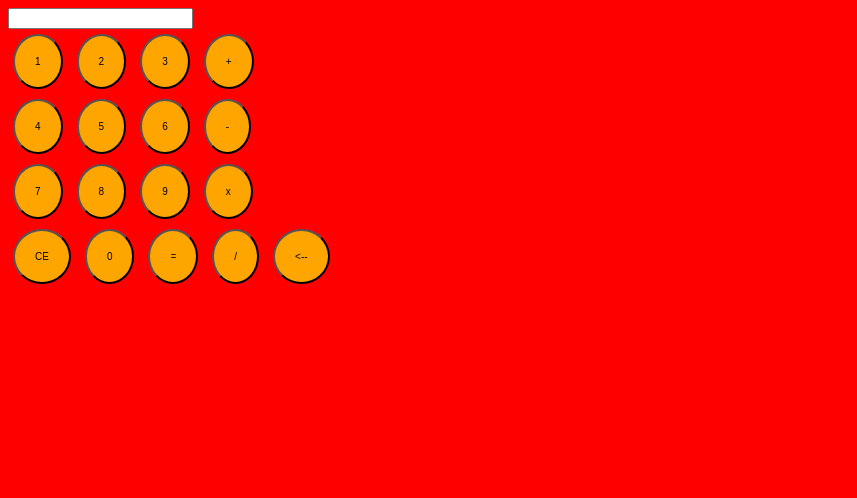
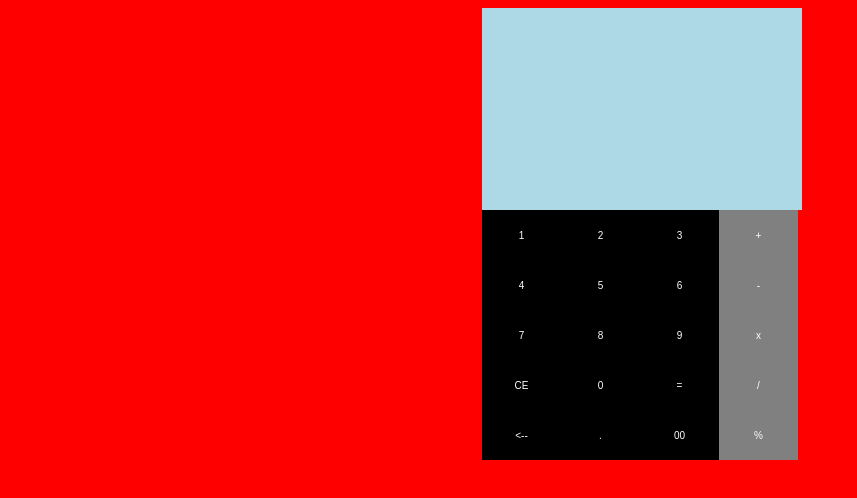
Before and after one commit to jenath/calculator, a plain HTML site: page index.html in a window 1280 px wide. Shown: the whole page, without its empty margins (0-857 px from the left). Drawn offline with Linux system fonts and the light colour scheme.

Commit message:
added style to calculator

```diff
--- a/index.html
+++ b/index.html
@@ -14,26 +14,31 @@
         <input type="button" value="1" onclick="field.value += '1'"/>
         <input type="button" value="2" onclick="field.value += '2'"/>
         <input type="button" value="3" onclick="field.value += '3'"/>
-        <input type="button" value="+" onclick="field.value += '+'"/>
+        <input id="right_side" type="button" value="+" onclick="field.value += '+'"/>
         <br/>
 
         <input type="button" value="4" onclick="field.value += '4'"/>
         <input type="button" value="5" onclick="field.value += '5'"/>
         <input type="button" value="6" onclick="field.value += '6'"/>
-        <input type="button" value="-" onclick="field.value += '-'"/>
+        <input id="right_side" type="button" value="-" onclick="field.value += '-'"/>
         <br/>
 
         <input type="button" value="7" onclick="field.value += '1'"/>
         <input type="button" value="8" onclick="field.value += '2'"/>
         <input type="button" value="9" onclick="field.value += '3'"/>
-        <input type="button" value="x" onclick="field.value += '*'"/>
+        <input id="right_side" type="button" type="button" value="x" onclick="field.value += '*'"/>
         <br/>
 
         <input type="button" value="CE" onclick="field.value = ''"/>
         <input type="button" value="0" onclick="field.value += '0'"/>
         <input type="button" value="=" onclick="field.value = eval(field.value)"/>
-        <input type="button" value="/" onclick="field.value += '/'"/>
+        <input id="right_side" type="button" type="button" value="/" onclick="field.value += '/'"/>
+        <br/>
+
         <input type="button" value="<--" onclick="backspace()"/>
+        <input type="button" value="." onclick="field.value += '.'"/>
+        <input type="button" value="00" onclick="field.value += '00'"/>
+        <input id="right_side" type="button" value="%" onclick="field.value += '%'"/>
         <br/>
     </div>
   </body>
--- a/style.css
+++ b/style.css
@@ -2,12 +2,31 @@ body{
   background-color: red;
 }
 
+#calculator_container{
+  margin: auto;
+  background-color: yellow;
+  width: 25%;
+  height: 50%;
+}
+
+#field{
+ width: 100%;
+ height:200px;
+ background-color: lightblue;
+ border: none;
+}
+
 input[type=button] {
-  width: auto;
-  height: auto;
-  border-radius: 50%;
-  padding: 20px;
-  background-color: orange;
+  width: 25%;
+  height: 50px;
+  background-color: black;
+  box-sizing: border-box;
   font-size: 10px;
-  margin:5px;
+  color: white;
+  border: none;
+  float: left;
 }
+
+#right_side{
+  background-color: grey;
+}
```
